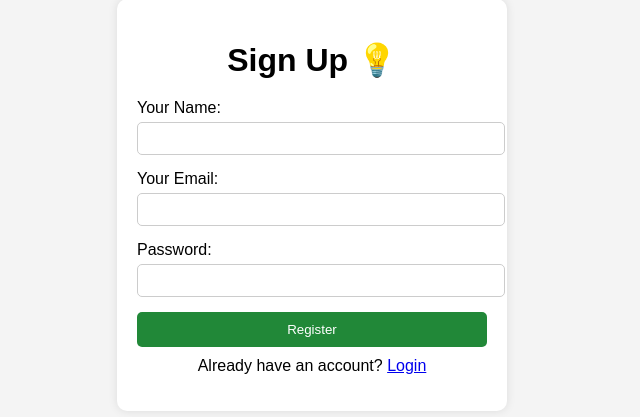
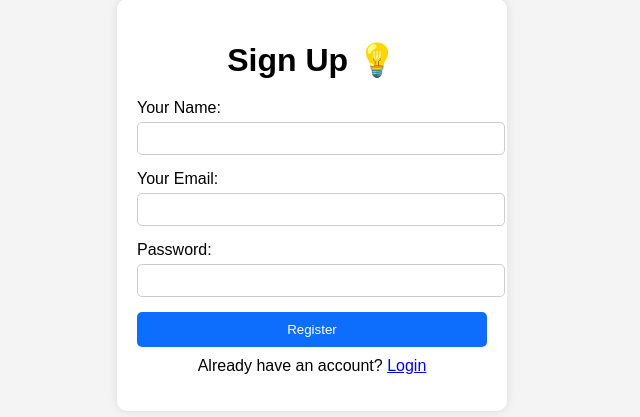
Before and after one commit to darragh50/Lightbulb, a Django app: page /signup/ in a window 1280 px wide, with the pointer over the restyled element. Shown: the part 195-612 px from the top of the page, without its empty margins (328-968 px from the left). Run offline with Django 5.2, Linux system fonts and the light colour scheme.

```diff
--- a/Lightbulb/templates/signup.html
+++ b/Lightbulb/templates/signup.html
@@ -50,7 +50,7 @@
             width: 100%;
         }
         button:hover {
-            background-color: #218838;
+            background-color: #0d6efd;
         }
         .error {
             color: red;
```
Also changed, not shown: Lightbulb/db.sqlite3, Lightbulb/media/post_images/IMG_4055.JPG (added), Lightbulb/media/post_images/IMG_4055_ENAYkne.JPG (added), Lightbulb/media/post_images/pat.jfif (added), Lightbulb/media/post_images/pat_Ad24eXK.jfif (added), Lightbulb/media/profile_images/m.png (added), Lightbulb/media/profile_images/merlin-woods-strava-galway.avif (added), 1 other file.
